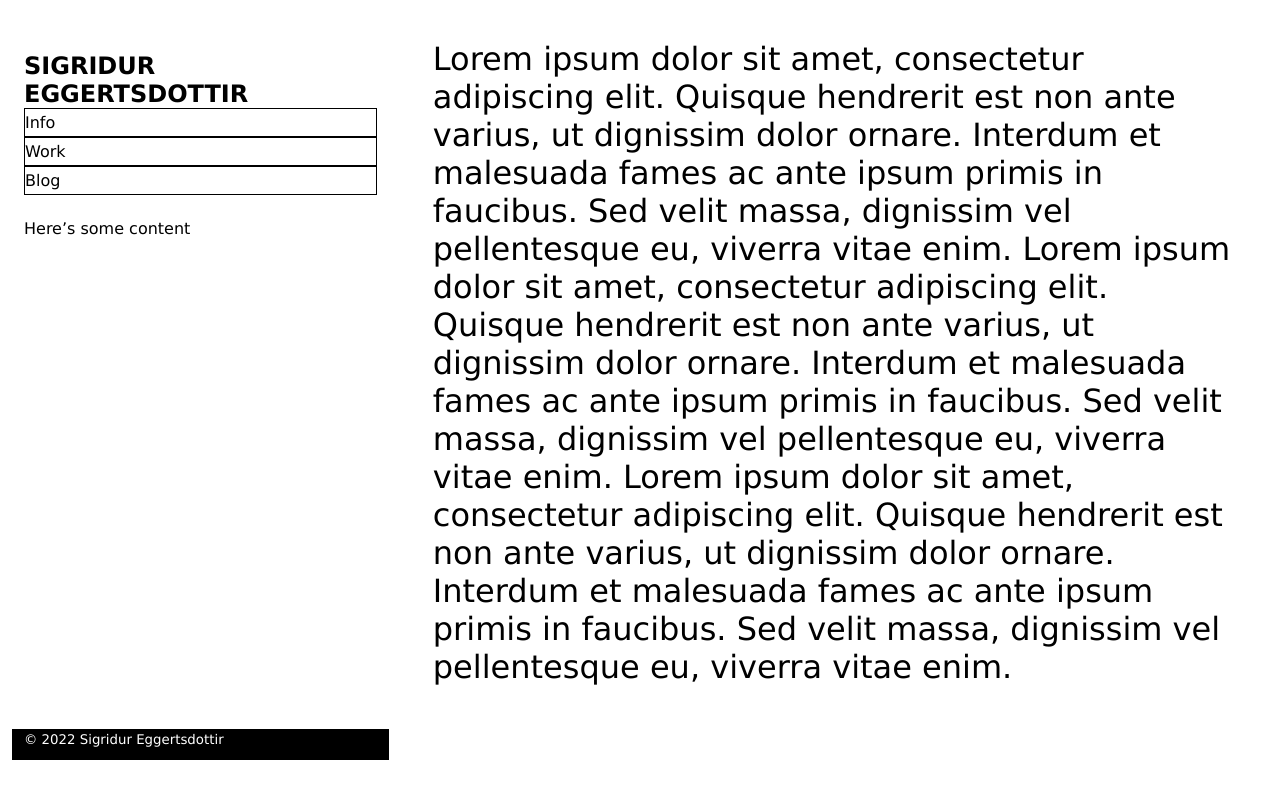
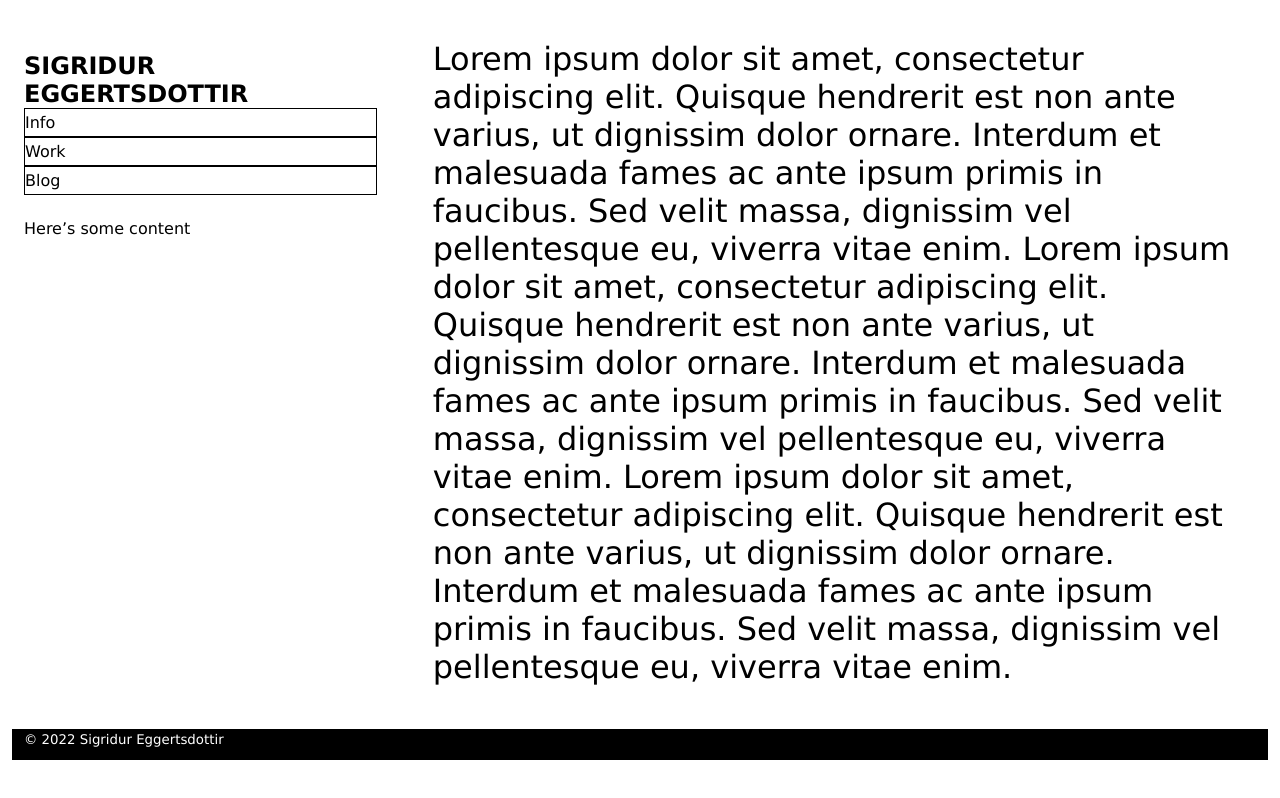
Before and after one commit to islandskan/portfolio, a Next.js app in the folder frontend/website/: page / in a window 1280 px wide. Built offline with nearby package versions, Linux system fonts and the light colour scheme.

Commit message:
fix width on larger screens

```diff
--- a/frontend/website/components/Footer/Footer.module.css
+++ b/frontend/website/components/Footer/Footer.module.css
@@ -14,3 +14,9 @@
 
 .copyright {
 }
+
+@media (min-width: 768px) {
+    .footer {
+        grid-column: 1 / span 2;
+    }
+}
```
